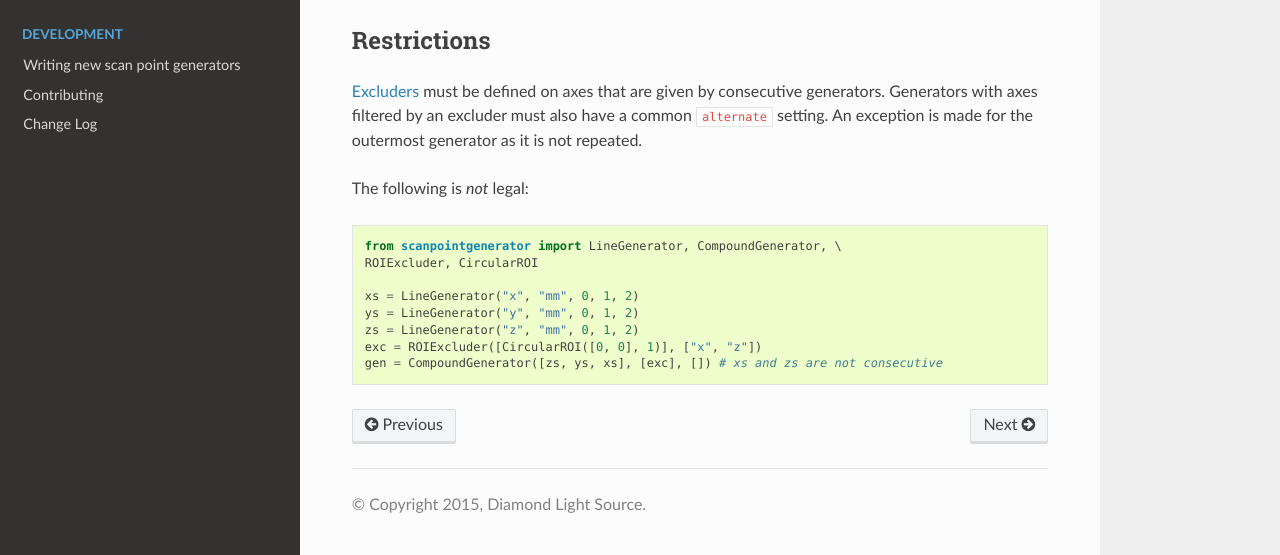
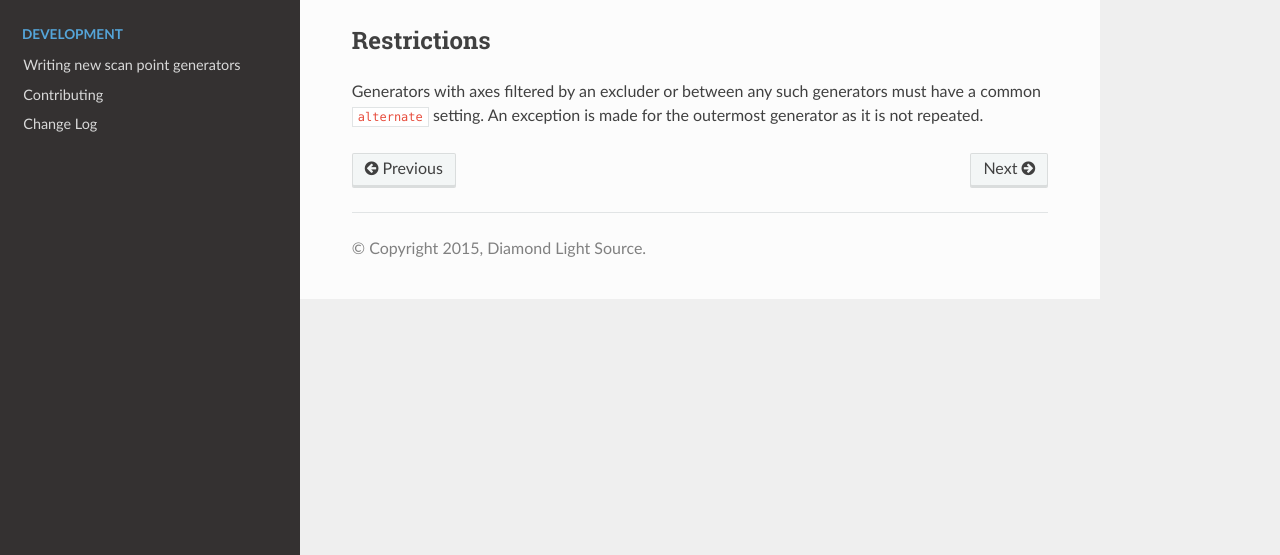
Before and after one commit to DiamondLightSource/scanpointgenerator, a Sphinx documentation site: the page built from docs/compoundgenerator.rst, in a window 1280 px wide and 1319 px high. Shown: the part 764-1319 px from the top of the window. Built offline with Sphinx 7.4.7 and the Read the Docs theme 2.0.0, drawn with Linux system fonts in a browser that asks for light colours.

Commit message:
Allow excluders on non-consecutive generators in CompoundGenerator

```diff
--- a/docs/compoundgenerator.rst
+++ b/docs/compoundgenerator.rst
@@ -51,18 +51,6 @@ be run in reverse to give a snake scan.
 Restrictions
 ------------
 
-:ref:`excluders` must be defined on axes that are given by consecutive
-generators. Generators with axes filtered by an excluder must also have a
-common ``alternate`` setting. An exception is made for the outermost
-generator as it is not repeated.
-
-The following is `not` legal::
-
-    from scanpointgenerator import LineGenerator, CompoundGenerator, \
-    ROIExcluder, CircularROI
-
-    xs = LineGenerator("x", "mm", 0, 1, 2)
-    ys = LineGenerator("y", "mm", 0, 1, 2)
-    zs = LineGenerator("z", "mm", 0, 1, 2)
-    exc = ROIExcluder([CircularROI([0, 0], 1)], ["x", "z"])
-    gen = CompoundGenerator([zs, ys, xs], [exc], []) # xs and zs are not consecutive
+Generators with axes filtered by an excluder or between any such generators
+must have a common ``alternate`` setting. An exception is made for the
+outermost generator as it is not repeated.
```
Also changed, not shown: 2 other files.
